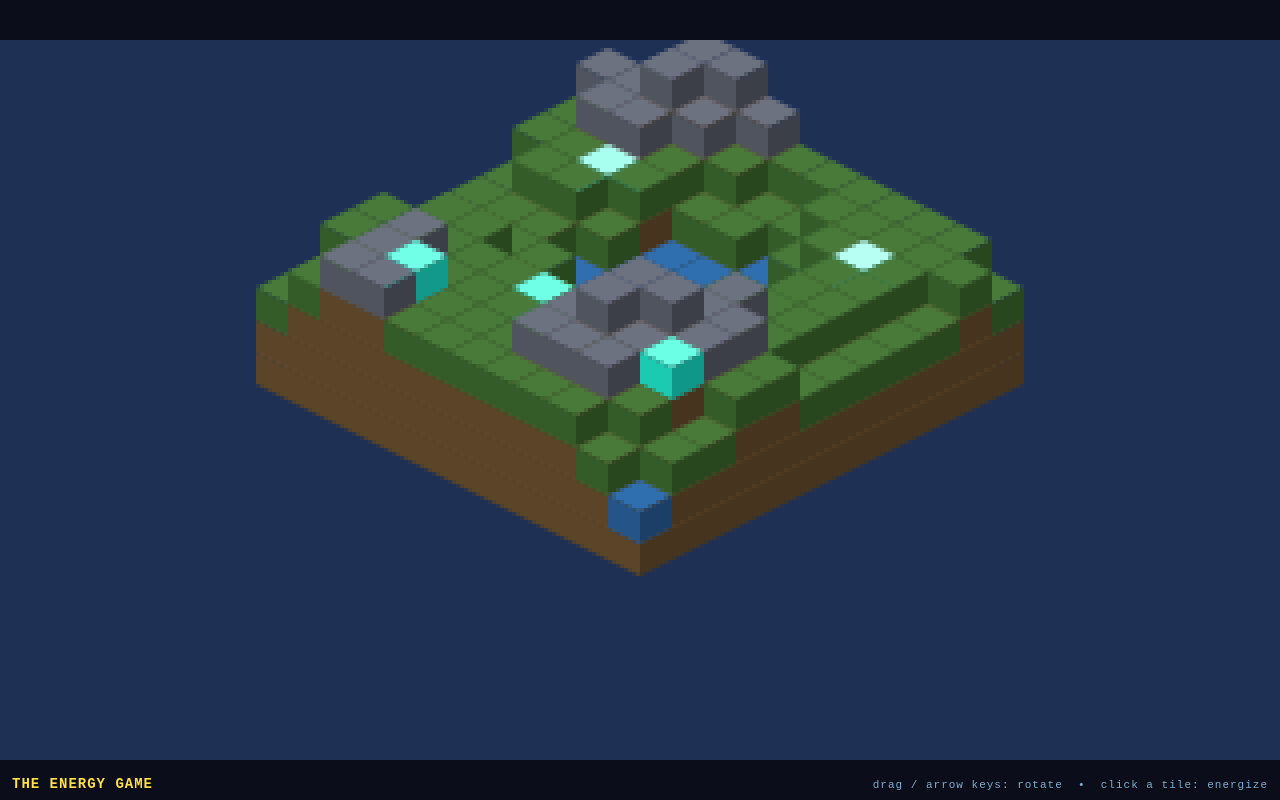
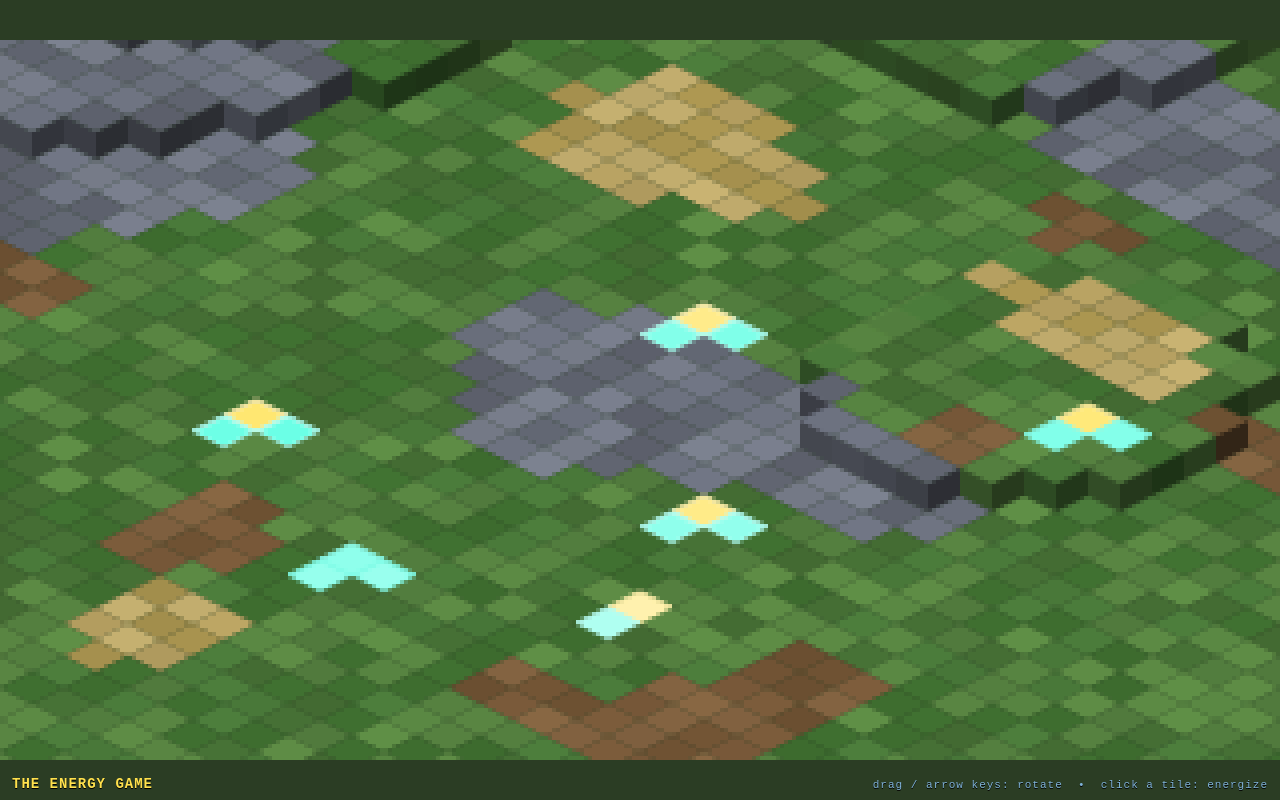
Before and after one commit to mokagio/the-energy-game, a plain HTML site: page index.html in a window 1280 px wide. Drawn offline with Linux system fonts and the light colour scheme.

Commit message:
Rework terrain into RTS-style infinite ground plane
Replace the floating heightmap island with a large edge-to-edge grid,
cliff faces only at real local height steps, flatter elevation, and
per-tile material variation (grass/dirt/sand/rock) for a StarCraft/
Age of Empires read instead of a Minecraft chunk.

```diff
--- a/game.js
+++ b/game.js
@@ -1,10 +1,20 @@
-/* The Energy Game — retro pixelated isometric voxel prototype.
+/* The Energy Game — retro pixelated isometric RTS-style terrain.
  *
- * We keep a real 3D grid of voxels (x, y, z each with a type/color), then draw
- * each solid cube as an isometric "diamond" (top face + two side faces) onto a
- * TINY offscreen canvas. That small canvas is upscaled by CSS with
- * image-rendering: pixelated, so everything reads as crisp blocky pixel art
- * instead of smooth modern 3D. No WebGL, no libraries, no assets.
+ * Renders a large ground plane in isometric ("dimetric" 2:1) projection onto a
+ * TINY offscreen canvas, then upscales it with CSS image-rendering: pixelated so
+ * everything reads as crisp blocky pixel art (SNES / StarCraft / Age of Empires
+ * feel) rather than smooth modern 3D. No WebGL, no libraries, no assets.
+ *
+ * Key ideas that make it read as an "infinite" RTS map rather than a floating
+ * Minecraft chunk:
+ *   - The tile grid is much larger than the visible frame and is anchored so the
+ *     diamond overspills all four screen edges — no void border, no island.
+ *   - Terrain is nearly flat (mostly one walking level, occasional +1, rare +2).
+ *   - Side (cliff) faces are drawn ONLY where a tile is taller than its downhill
+ *     neighbour — i.e. real local cliffs/ramps — never as a wall around the map
+ *     boundary (there is no visible boundary).
+ *   - Ground colour varies per tile (several grass shades + dirt/sand + rock),
+ *     with a light ordered-dither so it doesn't read as one flat slab.
  */
 
 (() => {
@@ -20,78 +30,133 @@
   const ctx = display.getContext("2d");
   ctx.imageSmoothingEnabled = false;
 
+  // ---- Isometric projection constants ----
+  const TW = 16;            // tile width  (full diamond width)
+  const TH = 8;             // tile height (full diamond height) -> 2:1 dimetric
+  const CUBE_H = 7;         // vertical pixels per elevation level (cliff height)
+
   // ---- World dimensions ----
-  const SIZE = 12;      // 12 x 12 base footprint
-  const MAXH = 6;       // max stack height
+  // Grid is deliberately larger than the screen can show, so terrain runs off
+  // every edge and there is never a visible boundary / floating-island edge.
+  const SIZE = 64;          // 64 x 64 tiles — overspills the 320x180 frame on all sides
+  const MAXH = 3;           // elevation levels: 0,1,2 (mostly 0/1, rare 2)
 
-  // Voxel types. `emissive` tiles pulse with the energy theme.
-  const TYPES = {
-    grass:  { top: "#4a7a3a", left: "#345c29", right: "#28471f", emissive: false },
-    dirt:   { top: "#7a5a3a", left: "#5c4429", right: "#47341f", emissive: false },
-    stone:  { top: "#6d7280", left: "#50545f", right: "#3c3f47", emissive: false },
-    water:  { top: "#2f6fb0", left: "#245488", right: "#1b3f66", emissive: false },
-    // energy tiles — bright, they pulse:
-    ecore:  { top: "#ffe14d", left: "#d4a800", right: "#a37f00", emissive: true },
-    cyan:   { top: "#4dffe1", left: "#00c4a8", right: "#009182", emissive: true },
+  // Ground palette. A tile picks a base "material" then a shade of it. Every
+  // face colour derives from the top colour so cliffs read as the same material.
+  // materials: pools of top-face colours (RTS-ish grass/dirt/sand/rock).
+  const MATERIALS = {
+    grass: ["#3f6f30", "#4a7a3a", "#547f3f", "#456e34", "#5c8a44"],
+    dirt:  ["#7a5a3a", "#6f5233", "#836341"],
+    sand:  ["#b6a061", "#c2ad6e", "#a8934f"],
+    rock:  ["#6d7280", "#5f636f", "#787d8b"],
   };
 
-  // ---- Build the world: a heightmap of stacked voxels. ----
-  // grid[x][y] = array of type keys from z=0 (bottom) upward.
-  const grid = [];
+  // Energy (emissive) tile top colours — these pulse with the energy theme.
+  const ENERGY = {
+    ecore: "#ffe14d",   // yellow core
+    cyan:  "#4dffe1",   // cyan conduit
+  };
 
-  function pseudoHeight(x, y) {
-    // deterministic wavy heightmap, no dependencies
-    const a = Math.sin(x * 0.9) + Math.cos(y * 0.7);
-    const b = Math.sin((x + y) * 0.5);
-    const h = (a + b + 3) / 6; // ~0..1
-    return 1 + Math.round(h * (MAXH - 1));
+  // ---- Deterministic value noise (no deps) for a gentle heightmap + material. ----
+  function hash2(x, y) {
+    let h = x * 374761393 + y * 668265263;
+    h = (h ^ (h >> 13)) * 1274126177;
+    h = h ^ (h >> 16);
+    return ((h >>> 0) % 100000) / 100000; // 0..1
+  }
+  function smooth(a, b, t) { const s = t * t * (3 - 2 * t); return a + (b - a) * s; }
+  function valueNoise(x, y) {
+    const xi = Math.floor(x), yi = Math.floor(y);
+    const xf = x - xi, yf = y - yi;
+    const v00 = hash2(xi, yi), v10 = hash2(xi + 1, yi);
+    const v01 = hash2(xi, yi + 1), v11 = hash2(xi + 1, yi + 1);
+    return smooth(smooth(v00, v10, xf), smooth(v01, v11, xf), yf);
+  }
+
+  // ---- Build the world: a flat-ish heightmap + per-tile material/shade. ----
+  // Each tile: { h: elevation 0..MAXH-1, mat: key, shade: hex, energy: null|key }
+  const tiles = [];
+
+  function terrainHeight(x, y) {
+    // Broad low-frequency undulation → mostly level, occasional gentle rise.
+    const n = valueNoise(x * 0.08, y * 0.08);
+    // Bias hard toward the low end so most of the map is walking-height.
+    if (n > 0.82) return 2;   // rare high mesa
+    if (n > 0.58) return 1;   // occasional gentle rise
+    return 0;                 // the common ground level
+  }
+
+  function pickMaterial(x, y, h) {
+    // High ground tends rocky; a separate low-freq field carves dirt/sand patches.
+    if (h >= 2) return "rock";
+    const patch = valueNoise(x * 0.13 + 40, y * 0.13 + 40);
+    const patch2 = valueNoise(x * 0.21 - 15, y * 0.21 - 15);
+    if (patch > 0.80) return "rock";
+    if (patch < 0.16) return "sand";
+    if (patch2 < 0.20) return "dirt";
+    return "grass";
   }
 
   for (let x = 0; x < SIZE; x++) {
-    grid[x] = [];
+    tiles[x] = [];
     for (let y = 0; y < SIZE; y++) {
-      let h = pseudoHeight(x, y);
-      const stack = [];
-      for (let z = 0; z < h; z++) {
-        let type;
-        if (z === h - 1) {
-          type = h <= 2 ? "water" : h >= MAXH - 1 ? "stone" : "grass";
-        } else {
-          type = "dirt";
-        }
-        stack.push(type);
-      }
-      grid[x][y] = stack;
+      const h = terrainHeight(x, y);
+      const mat = pickMaterial(x, y, h);
+      const pool = MATERIALS[mat];
+      const shade = pool[Math.floor(hash2(x + 7, y + 13) * pool.length)];
+      tiles[x][y] = { h, mat, shade, energy: null };
     }
   }
 
-  // Scatter a few energy tiles as decorative "sources" on top of stacks.
-  const energyTiles = []; // {x,y,z}
-  const sources = [
-    [2, 3], [9, 2], [5, 8], [10, 9], [3, 10], [7, 5],
+  // Scatter energy "sources" as clusters on the ground, roughly toward the middle
+  // of the visible area so they read as part of the playfield.
+  const sourceCenters = [
+    [30, 28], [36, 34], [26, 38], [40, 26], [32, 41], [38, 38],
   ];
-  for (const [sx, sy] of sources) {
-    const stack = grid[sx][sy];
-    const z = stack.length - 1;
-    stack[z] = (sx + sy) % 2 === 0 ? "ecore" : "cyan";
-    energyTiles.push({ x: sx, y: sy, z });
+  for (const [sx, sy] of sourceCenters) {
+    if (!tiles[sx] || !tiles[sx][sy]) continue;
+    tiles[sx][sy].energy = (sx + sy) % 2 === 0 ? "ecore" : "cyan";
+    // a couple of cyan conduits trailing off each core
+    for (const [dx, dy] of [[1, 0], [0, 1]]) {
+      const t = tiles[sx + dx] && tiles[sx + dx][sy + dy];
+      if (t && Math.random() < 0.9) t.energy = "cyan";
+    }
   }
 
-  // ---- Isometric projection ----
-  const TW = 16;            // tile width (full diamond width)
-  const TH = 8;             // tile height (full diamond height) -> 2:1 dimetric
-  const CUBE_H = 8;         // vertical pixels per voxel layer
+  // ---- Colour helpers ----
+  function hex(c) {
+    if (c[0] === "#") {
+      return [parseInt(c.slice(1, 3), 16), parseInt(c.slice(3, 5), 16), parseInt(c.slice(5, 7), 16)];
+    }
+    const m = c.match(/\d+/g);
+    return [+m[0], +m[1], +m[2]];
+  }
+  function rgb(a) { return `rgb(${a[0]},${a[1]},${a[2]})`; }
+  function mix(a, b, t) {
+    const ca = hex(a), cb = hex(b);
+    return rgb([
+      Math.round(ca[0] + (cb[0] - ca[0]) * t),
+      Math.round(ca[1] + (cb[1] - ca[1]) * t),
+      Math.round(ca[2] + (cb[2] - ca[2]) * t),
+    ]);
+  }
+  function shadeBy(color, f) {
+    const c = hex(color);
+    return rgb([
+      Math.max(0, Math.min(255, Math.round(c[0] * f))),
+      Math.max(0, Math.min(255, Math.round(c[1] * f))),
+      Math.max(0, Math.min(255, Math.round(c[2] * f))),
+    ]);
+  }
 
-  // View state: rotation (0..3 quarter turns) + pan.
-  let rot = 0;              // integer quarter-turns
+  // ---- View state: rotation (quarter turns) + pan ----
+  let rot = 0;
   let targetRot = 0;
   let panX = 0, panY = 0;
 
-  // A pulsing "energized" set the player toggles by clicking.
   const energized = new Set();
-  const key = (x, y, z) => `${x},${y},${z}`;
+  const key = (x, y) => `${x},${y}`;
 
-  // Rotate world coords by the current quarter-turn so rotation looks 3D-ish.
   function rotateCoord(x, y, r) {
     const n = SIZE - 1;
     r = ((r % 4) + 4) % 4;
@@ -102,32 +167,103 @@
       case 3: return [n - y, x];
     }
   }
+  // inverse — rotated space back to world indices, for neighbour lookups
+  function unrotate(rx, ry, r) {
+    const n = SIZE - 1;
+    r = ((r % 4) + 4) % 4;
+    switch (r) {
+      case 0: return [rx, ry];
+      case 1: return [n - ry, rx];
+      case 2: return [n - rx, n - ry];
+      case 3: return [ry, n - rx];
+    }
+  }
 
-  // Convert grid (rx, ry, z) to screen pixel of the TOP diamond's center.
-  function project(rx, ry, z) {
+  // Center the grid so its middle sits mid-screen and it overspills all edges.
+  // In rotated space the grid center is (n/2, n/2); we offset the origin so that
+  // projects to the middle of the frame.
+  function project(rx, ry, h) {
+    const n = SIZE - 1;
+    const cx = (n / 2 - n / 2) * (TW / 2); // 0, kept for clarity
+    void cx;
     const originX = RW / 2 + panX;
-    const originY = 34 + panY;
-    const sx = originX + (rx - ry) * (TW / 2);
-    const sy = originY + (rx + ry) * (TH / 2) - z * CUBE_H;
+    const originY = RH / 2 + panY;
+    const sx = originX + ((rx - n / 2) - (ry - n / 2)) * (TW / 2);
+    const sy = originY + ((rx - n / 2) + (ry - n / 2)) * (TH / 2) - h * CUBE_H;
     return [sx, sy];
   }
 
-  function drawCube(cx, cy, type, highlight) {
-    const t = TYPES[type];
-    const hw = TW / 2;
-    const hh = TH / 2;
+  // Draw one terrain tile: its top diamond, plus SW/SE cliff faces only where the
+  // downhill neighbour (in screen terms) is lower — real local cliffs, no walls.
+  function drawTile(cell) {
+    const t = tiles[cell.x][cell.y];
+    const [cx, cy] = project(cell.rx, cell.ry, t.h);
+    if (cx < -TW || cx > RW + TW || cy < -TH || cy > RH + CUBE_H * MAXH + TH) return;
 
-    let top = t.top, left = t.left, right = t.right;
+    const hw = TW / 2, hh = TH / 2;
 
-    if (t.emissive || highlight) {
-      // pulse the emissive tiles (and any player-energized tile)
-      const p = 0.5 + 0.5 * Math.sin(now * 0.004 + cx * 0.3 + cy * 0.2);
-      top = mix(top, "#ffffff", 0.15 + 0.45 * p);
-      left = mix(left, "#ffffff", 0.1 + 0.25 * p);
-      right = mix(right, "#ffffff", 0.05 + 0.2 * p);
+    // Base top colour.
+    let top;
+    let emissive = false;
+    if (t.energy) { top = ENERGY[t.energy]; emissive = true; }
+    else top = t.shade;
+
+    const hl = energized.has(key(cell.x, cell.y));
+    if (emissive || hl) {
+      const p = 0.5 + 0.5 * Math.sin(now * 0.004 + cell.x * 0.3 + cell.y * 0.2);
+      top = mix(top, "#ffffff", 0.15 + 0.4 * p);
     }
 
-    // Top face (diamond)
+    // Ordered-dither: nudge brightness per-pixel-tile so flat ground shimmers a
+    // little with texture instead of reading as a solid slab.
+    if (!emissive) {
+      const d = ((cell.x * 7 + cell.y * 13) % 5) - 2; // -2..2
+      top = shadeBy(top, 1 + d * 0.018);
+    }
+
+    // ---- Cliff side faces (only toward lower neighbours) ----
+    // Screen-down-left neighbour is rotated (rx, ry+1); down-right is (rx+1, ry).
+    // Draw a face when THIS tile is higher than that neighbour (or the neighbour
+    // is off-grid AND this tile sits above base — but base tiles show nothing, so
+    // off-grid neighbours never make a wall).
+    function neighbourH(nrx, nry) {
+      const [wx, wy] = unrotate(nrx, nry, rot);
+      if (wx < 0 || wy < 0 || wx >= SIZE || wy >= SIZE) return t.h; // treat as equal → no wall
+      return tiles[wx][wy].h;
+    }
+    const hLeft = neighbourH(cell.rx, cell.ry + 1);
+    const hRight = neighbourH(cell.rx + 1, cell.ry);
+
+    const baseTop = emissive ? t.shade : top; // cliffs use the ground material, not glow
+    const leftCol = shadeBy(baseTop, 0.62);
+    const rightCol = shadeBy(baseTop, 0.46);
+
+    // Left (SW-facing) face
+    if (t.h > hLeft) {
+      const drop = (t.h - hLeft) * CUBE_H;
+      ctx.fillStyle = leftCol;
+      ctx.beginPath();
+      ctx.moveTo(cx - hw, cy);
+      ctx.lineTo(cx, cy + hh);
+      ctx.lineTo(cx, cy + hh + drop);
+      ctx.lineTo(cx - hw, cy + drop);
+      ctx.closePath();
+      ctx.fill();
+    }
+    // Right (SE-facing) face
+    if (t.h > hRight) {
+      const drop = (t.h - hRight) * CUBE_H;
+      ctx.fillStyle = rightCol;
+      ctx.beginPath();
+      ctx.moveTo(cx + hw, cy);
+      ctx.lineTo(cx, cy + hh);
+      ctx.lineTo(cx, cy + hh + drop);
+      ctx.lineTo(cx + hw, cy + drop);
+      ctx.closePath();
+      ctx.fill();
+    }
+
+    // ---- Top face (diamond) ----
     ctx.fillStyle = top;
     ctx.beginPath();
     ctx.moveTo(cx, cy - hh);
@@ -137,55 +273,26 @@
     ctx.closePath();
     ctx.fill();
 
-    // Left face
-    ctx.fillStyle = left;
-    ctx.beginPath();
-    ctx.moveTo(cx - hw, cy);
-    ctx.lineTo(cx, cy + hh);
-    ctx.lineTo(cx, cy + hh + CUBE_H);
-    ctx.lineTo(cx - hw, cy + CUBE_H);
-    ctx.closePath();
-    ctx.fill();
+    // faint glow ring around emissive tiles
+    if (emissive) {
+      const p = 0.5 + 0.5 * Math.sin(now * 0.005 + cell.x + cell.y);
+      ctx.strokeStyle = mix(ENERGY[t.energy], "#ffffff", 0.3 + 0.3 * p);
+      ctx.lineWidth = 1;
+      ctx.beginPath();
+      ctx.moveTo(cx, cy - hh);
+      ctx.lineTo(cx + hw, cy);
+      ctx.lineTo(cx, cy + hh);
+      ctx.lineTo(cx - hw, cy);
+      ctx.closePath();
+      ctx.stroke();
+    }
 
-    // Right face
-    ctx.fillStyle = right;
-    ctx.beginPath();
-    ctx.moveTo(cx + hw, cy);
-    ctx.lineTo(cx, cy + hh);
-    ctx.lineTo(cx, cy + hh + CUBE_H);
-    ctx.lineTo(cx + hw, cy + CUBE_H);
-    ctx.closePath();
-    ctx.fill();
+    pickList.push({ sx: cx, sy: cy, gx: cell.x, gy: cell.y });
   }
 
-  // Simple hex color mixing helper.
-  function mix(a, b, t) {
-    const ca = hex(a), cb = hex(b);
-    const r = Math.round(ca[0] + (cb[0] - ca[0]) * t);
-    const g = Math.round(ca[1] + (cb[1] - ca[1]) * t);
-    const bl = Math.round(ca[2] + (cb[2] - ca[2]) * t);
-    return `rgb(${r},${g},${bl})`;
-  }
-  function hex(c) {
-    if (c[0] === "#") {
-      return [parseInt(c.slice(1, 3), 16), parseInt(c.slice(3, 5), 16), parseInt(c.slice(5, 7), 16)];
-    }
-    const m = c.match(/\d+/g);
-    return [ +m[0], +m[1], +m[2] ];
-  }
-
-  // ---- Day-length color cycle for the sky background ----
-  function skyColor(t) {
-    const phase = (Math.sin(t * 0.0002) + 1) / 2; // 0 night .. 1 day
-    return mix("#0b0e1a", "#20345a", phase);
-  }
-
-  // ---- Picking: figure out which top tile the mouse is over. ----
-  // We store the drawn top-diamond centers each frame for hit testing.
-  let pickList = []; // {sx, sy, gx, gy, gz}
-
+  // ---- Picking ----
+  let pickList = [];
   function pickAt(mx, my) {
-    // iterate front-to-back (reverse of draw order) so topmost wins
     for (let i = pickList.length - 1; i >= 0; i--) {
       const p = pickList[i];
       const dx = Math.abs(mx - p.sx) / (TW / 2);
@@ -199,21 +306,16 @@
   let now = 0;
   function render(ts) {
     now = ts || 0;
+    if (rot !== targetRot) rot = ((targetRot % 4) + 4) % 4;
 
-    // smooth rotation snapping
-    if (rot !== targetRot) {
-      // we only render at integer rotations to keep pixels crisp; snap instantly
-      rot = targetRot;
-    }
-
-    ctx.fillStyle = skyColor(now);
+    // Earth-toned base so the extreme left/right diamond pinch never shows as a
+    // void — any gap reads as darker ground/undergrowth, not sky.
+    ctx.fillStyle = "#2b3d24";
     ctx.fillRect(0, 0, RW, RH);
 
     pickList = [];
 
-    // Draw painter's-algorithm order. After rotation the draw order by
-    // (rx + ry) then z keeps back-to-front correct.
-    // Build a list of visible voxels in rotated space.
+    // Painter's order: build rotated cells, sort back-to-front by (rx+ry).
     const cells = [];
     for (let x = 0; x < SIZE; x++) {
       for (let y = 0; y < SIZE; y++) {
@@ -223,30 +325,20 @@
     }
     cells.sort((a, b) => (a.rx + a.ry) - (b.rx + b.ry));
 
-    for (const cell of cells) {
-      const stack = grid[cell.x][cell.y];
-      for (let z = 0; z < stack.length; z++) {
-        const [sx, sy] = project(cell.rx, cell.ry, z);
-        if (sx < -TW || sx > RW + TW || sy < -TH || sy > RH + CUBE_H + TH) continue;
-        const isTop = z === stack.length - 1;
-        const hl = energized.has(key(cell.x, cell.y, z));
-        drawCube(sx, sy, stack[z], hl);
-        if (isTop) {
-          pickList.push({ sx, sy, gx: cell.x, gy: cell.y, gz: z });
-        }
-      }
-    }
+    for (const cell of cells) drawTile(cell);
 
-    // Highlight the hovered tile with a bright outline.
+    // Hovered-tile outline
     if (hover) {
-      const p = hover;
+      const t = tiles[hover.gx][hover.gy];
+      const [rx, ry] = rotateCoord(hover.gx, hover.gy, rot);
+      const [px, py] = project(rx, ry, t.h);
       ctx.strokeStyle = "#ffffff";
       ctx.lineWidth = 1;
       ctx.beginPath();
-      ctx.moveTo(p.sx, p.sy - TH / 2);
-      ctx.lineTo(p.sx + TW / 2, p.sy);
-      ctx.lineTo(p.sx, p.sy + TH / 2);
-      ctx.lineTo(p.sx - TW / 2, p.sy);
+      ctx.moveTo(px, py - TH / 2);
+      ctx.lineTo(px + TW / 2, py);
+      ctx.lineTo(px, py + TH / 2);
+      ctx.lineTo(px - TW / 2, py);
       ctx.closePath();
       ctx.stroke();
     }
@@ -274,11 +366,10 @@
 
   window.addEventListener("mouseup", (ev) => {
     if (dragging && !dragMoved) {
-      // treat as a click: energize / de-energize the tile
       const [mx, my] = toInternal(ev);
       const p = pickAt(mx, my);
       if (p) {
-        const k = key(p.gx, p.gy, p.gz);
+        const k = key(p.gx, p.gy);
         if (energized.has(k)) energized.delete(k);
         else energized.add(k);
       }
@@ -303,8 +394,8 @@
     switch (ev.key) {
       case "ArrowLeft":  targetRot -= 1; ev.preventDefault(); break;
       case "ArrowRight": targetRot += 1; ev.preventDefault(); break;
-      case "ArrowUp":    panY += 8; ev.preventDefault(); break;
-      case "ArrowDown":  panY -= 8; ev.preventDefault(); break;
+      case "ArrowUp":    panY += 10; ev.preventDefault(); break;
+      case "ArrowDown":  panY -= 10; ev.preventDefault(); break;
     }
   });
 
--- a/style.css
+++ b/style.css
@@ -3,7 +3,7 @@
 html, body {
   width: 100%;
   height: 100%;
-  background: #0b0e1a;
+  background: #2b3d24;
   overflow: hidden;
   font-family: "Courier New", monospace;
 }
@@ -25,7 +25,7 @@ html, body {
   height: min(56.25vw, 100vh);
   display: block;
   cursor: grab;
-  background: #0b0e1a;
+  background: #2b3d24;
 }
 
 #game:active { cursor: grabbing; }
```
